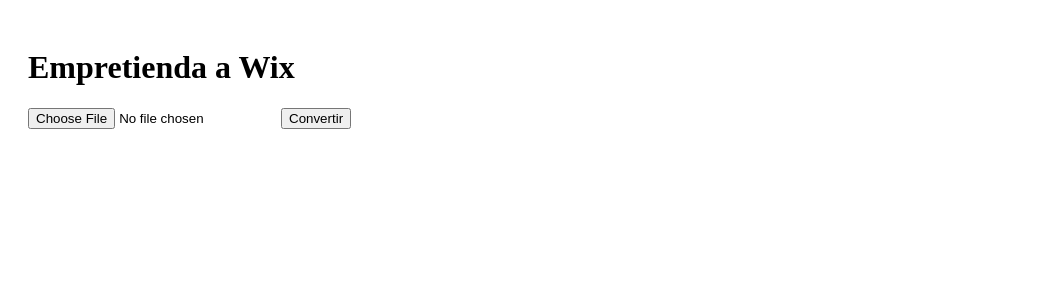
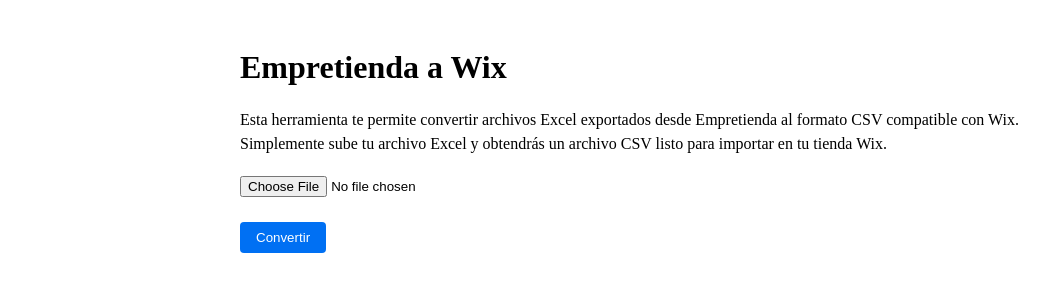
Before and after one commit to steinsleger/et2wix, a Next.js app: page / in a window 1280 px wide. Shown: the top 300 px of the page, without its empty margins (0-1053 px from the left). Built offline with nearby package versions, Linux system fonts and the light colour scheme.

Commit message:
feat: add description, improve SEO and disable cache

```diff
--- a/pages/_app.tsx
+++ b/pages/_app.tsx
@@ -1,5 +1,18 @@
 import type { AppProps } from 'next/app'
+import Head from 'next/head'
 
 export default function App({ Component, pageProps }: AppProps) {
-  return <Component {...pageProps} />
+  return (
+    <>
+      <Head>
+        <title>Conversor de Empretienda a Wix - Importa tu catálogo fácilmente</title>
+        <meta name="keywords" content="empretienda, wix, conversor, migración, productos, catálogo, excel, csv" />
+        <meta property="og:title" content="Conversor de Empretienda a Wix" />
+        <meta property="og:description" content="Convierte fácilmente tus archivos Excel de Empretienda al formato CSV de Wix. Herramienta gratuita de conversión para migrar tu catálogo de productos." />
+        <meta property="og:type" content="website" />
+        <meta property="og:url" content="https://et2wix.vercel.app" />
+      </Head>
+      <Component {...pageProps} />
+    </>
+  )
 }
--- a/pages/_document.tsx
+++ b/pages/_document.tsx
@@ -2,8 +2,17 @@
 
 export default function Document() {
   return (
-    <Html>
-      <Head />
+    <Html lang="es">
+      <Head>
+        <meta charSet="utf-8" />
+        <meta name="description" content="Convierte fácilmente tus archivos Excel de Empretienda al formato CSV de Wix. Herramienta gratuita de conversión para migrar tu catálogo de productos." />
+        <meta name="robots" content="index, follow" />
+        <meta name="viewport" content="width=device-width, initial-scale=1.0" />
+        <meta http-equiv="Cache-Control" content="no-cache, no-store, must-revalidate" />
+        <meta http-equiv="Pragma" content="no-cache" />
+        <meta http-equiv="Expires" content="0" />
+        <link rel="canonical" href="https://et2wix.vercel.app" />
+      </Head>
       <body>
         <Main />
         <NextScript />
--- a/pages/index.tsx
+++ b/pages/index.tsx
@@ -42,17 +42,35 @@
   };
 
   return (
-    <div style={{ padding: '20px' }}>
+    <main style={{ padding: '20px', maxWidth: '800px', margin: '0 auto' }}>
       <h1>Empretienda a Wix</h1>
-      <form onSubmit={handleSubmit} encType="multipart/form-data">
+      <p style={{ marginBottom: '20px', lineHeight: '1.5' }}>
+        Esta herramienta te permite convertir archivos Excel exportados desde Empretienda al formato CSV compatible con Wix.
+        Simplemente sube tu archivo Excel y obtendrás un archivo CSV listo para importar en tu tienda Wix.
+      </p>
+      <form onSubmit={handleSubmit} encType="multipart/form-data" style={{ marginTop: '20px' }}>
+        <div style={{ marginBottom: '15px' }}>
           <input
             type="file"
             name="file"
             accept=".xlsx"
             required
             disabled={isLoading}
+            style={{ marginBottom: '10px' }}
           />
-        <button type="submit" disabled={isLoading}>
+        </div>
+        <button
+          type="submit"
+          disabled={isLoading}
+          style={{
+            padding: '8px 16px',
+            backgroundColor: '#0070f3',
+            color: 'white',
+            border: 'none',
+            borderRadius: '4px',
+            cursor: isLoading ? 'not-allowed' : 'pointer'
+          }}
+        >
           {isLoading ? 'Convirtiendo...' : 'Convertir'}
         </button>
         {isLoading && (
@@ -66,7 +84,7 @@
           </div>
         )}
       </form>
-    </div>
+    </main>
   );
 };
 
```
Lines whose indentation alone changed are shown as unchanged.
